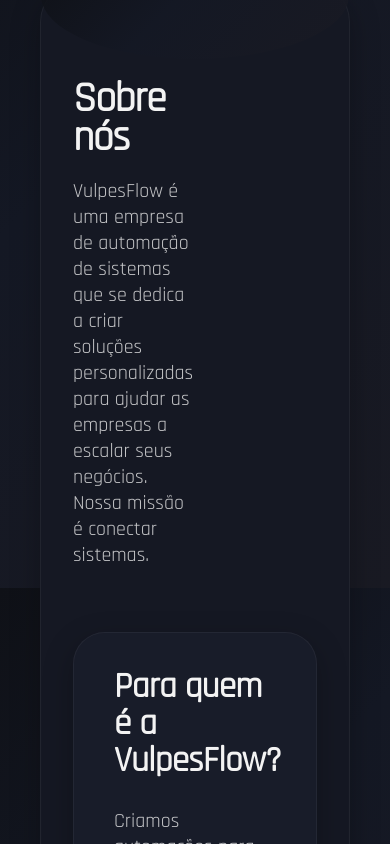
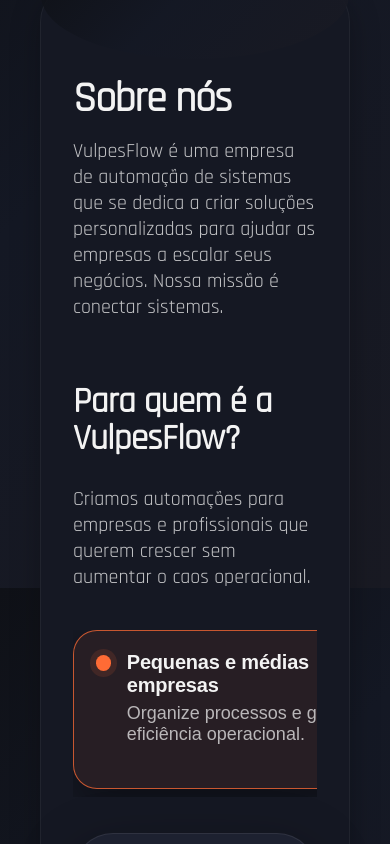
Before and after one commit to AnabelMarinho/VulpesFlow, an Angular app: page / in a window 390 px wide. Shown: the part 1100-1944 px from the top of the page. Built offline with nearby package versions, Linux system fonts and the light colour scheme.

Commit message:
styles: melhoras na responsividade mobile

```diff
--- a/src/app/components/team-card/team-card.css
+++ b/src/app/components/team-card/team-card.css
@@ -8,7 +8,6 @@
     box-shadow: var(--shadow-soft);
     border-radius: 1.75rem;
     width: 100%;
-    max-width: 28rem;
     min-height: 230px;
     position: relative;
     overflow: hidden;
@@ -139,3 +138,13 @@
   box-shadow: 0 16px 46px rgba(0, 0, 0, 0.38);
   border-color: rgba(255, 255, 255, 0.1);
 }
+
+*, *::before, *::after {
+  box-sizing: border-box;
+}
+
+@media (max-width: 764px) {
+    .card-top {
+        flex-wrap: wrap;
+    }
+}
--- a/src/app/homeSections/about/about.css
+++ b/src/app/homeSections/about/about.css
@@ -14,7 +14,7 @@
 
 .about-hero {
     display: grid;
-    grid-template-columns: 1.1fr 0.9fr;
+    grid-template-columns: 1fr;
     gap: 3rem;
     align-items: center;
 }
@@ -32,8 +32,14 @@
     margin-top: 1.25rem;
     font-size: var(--font-sm);
     color: rgba(243, 243, 243, 0.78);
-    max-width: 88rem;
+    max-width: 35rem;
 }
 
-@media (max-width: 900px) {
+@media (max-width: 768px) {
+    .about-block {
+        background-color: transparent;
+        border: none;
+        box-shadow: none;
+        padding: 0;
+    }
 }
--- a/src/app/homeSections/about/benefits/benefits.css
+++ b/src/app/homeSections/about/benefits/benefits.css
@@ -90,6 +90,7 @@
     pointer-events: auto;
     transition: transform 0.3s ease, box-shadow 0.3s ease, border-color 0.3s ease, background-color 0.3s ease;
     will-change: transform;
+    text-align: center;
 }
 
 .benefit-chip span {
@@ -107,7 +108,7 @@
   .benefits-orbit-inner {
     grid-template-columns: 1fr;
     gap: 1.5rem;
-    padding: 3rem 0;
+    padding: 0;
   }
 
   .benefits-orbit-inner > * {
@@ -124,6 +125,7 @@
 
   .benefit-chip {
     position: static;
+    width: 100%;
     max-width: 100%;
   }
 }
--- a/src/app/homeSections/about/how/how.css
+++ b/src/app/homeSections/about/how/how.css
@@ -22,6 +22,7 @@
 .how-timeline {
     display: flex;
     gap: 1.5rem;
+    flex-wrap: wrap;
 }
 
 .how-step {
@@ -80,9 +81,17 @@
 
   .how-step {
     flex: none;
+    transform: none;
+    cursor: default;
   }
 
   .how-step.active {
     transform: none;
+    box-shadow: none;
+  }
+
+  .how-step-desc {
+    opacity: 1;
+    transform: none;
   }
 }
--- a/src/app/homeSections/equipe/equipe.css
+++ b/src/app/homeSections/equipe/equipe.css
@@ -50,4 +50,14 @@
     text-align: left;
     align-items: flex-start;
   }
+
+  .team-grid {
+    grid-template-columns: 1fr;
+  }
+
+  .card-container {
+    width: 100%;
+    min-width: 0;
+  }
+
 }
```
